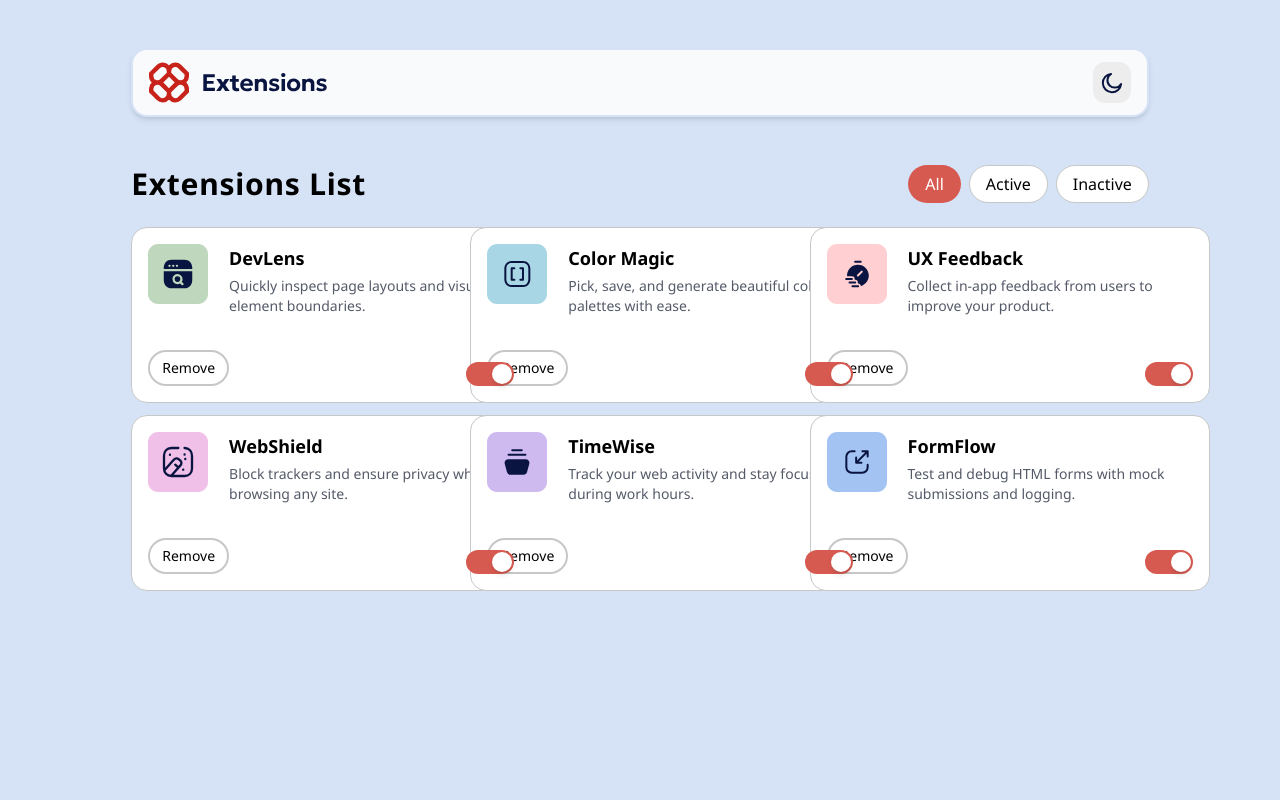
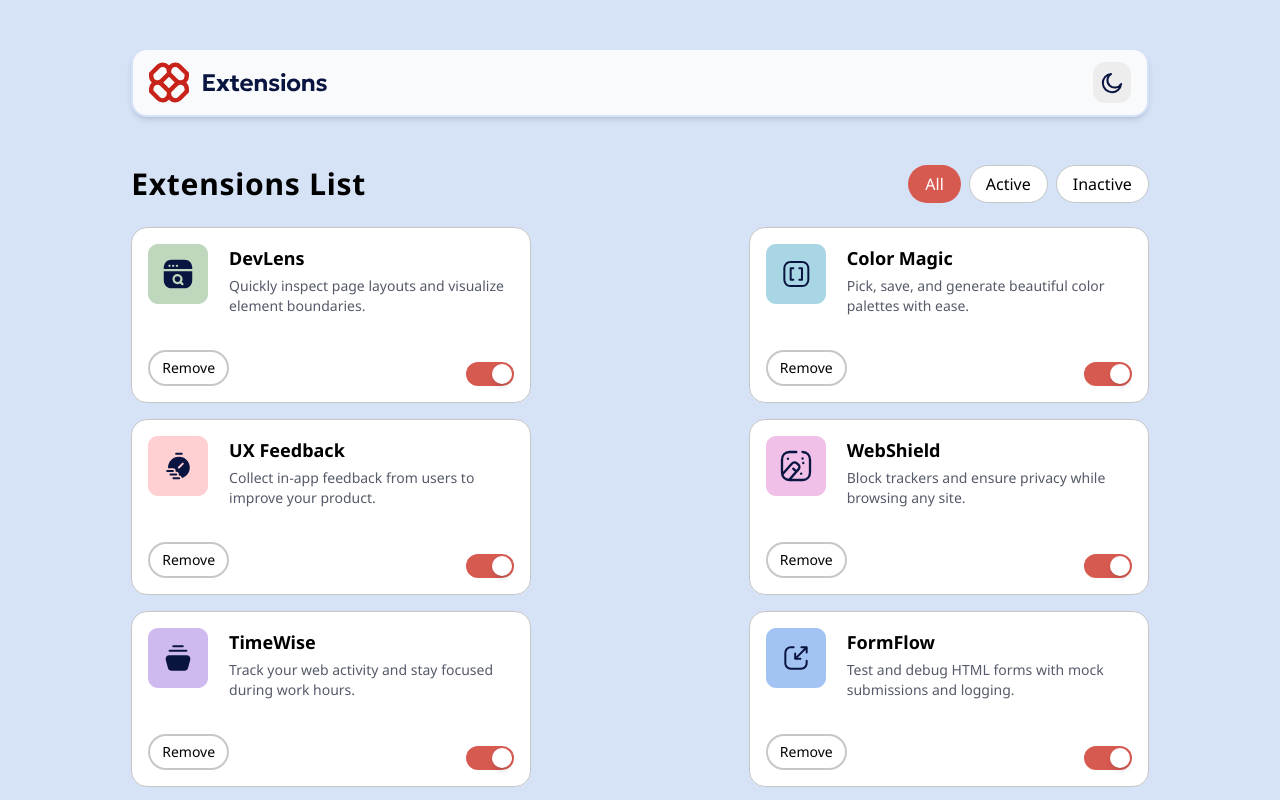
Before and after one commit to GADMuhammad/Browser-extension-manager-UI, a React (Vite) app: page / in a window 1280 px wide. Built offline with nearby package versions, Linux system fonts and the light colour scheme.

Commit message:
edit on extensions style

```diff
--- a/src/App.jsx
+++ b/src/App.jsx
@@ -44,7 +44,6 @@ const extensions = [
 ];
 
 const App = () => {
-  //
   useEffect(() => {
     !localStorage.getItem("extensions") &&
       localStorage.setItem("extensions", JSON.stringify(extensions));
@@ -57,7 +56,7 @@ const App = () => {
     <>
       <Header />
       <Buttons />
-      <div className="grid grid-cols-3 gap-y-3">
+      <div className="flex flex-wrap justify-between gap-4">
         {extensionsInfo.map((extension) => (
           <Extension key={extension.title} {...extension} />
         ))}
```
Also changed, not shown: src/Toggle.jsx (+0 -8 lines).
